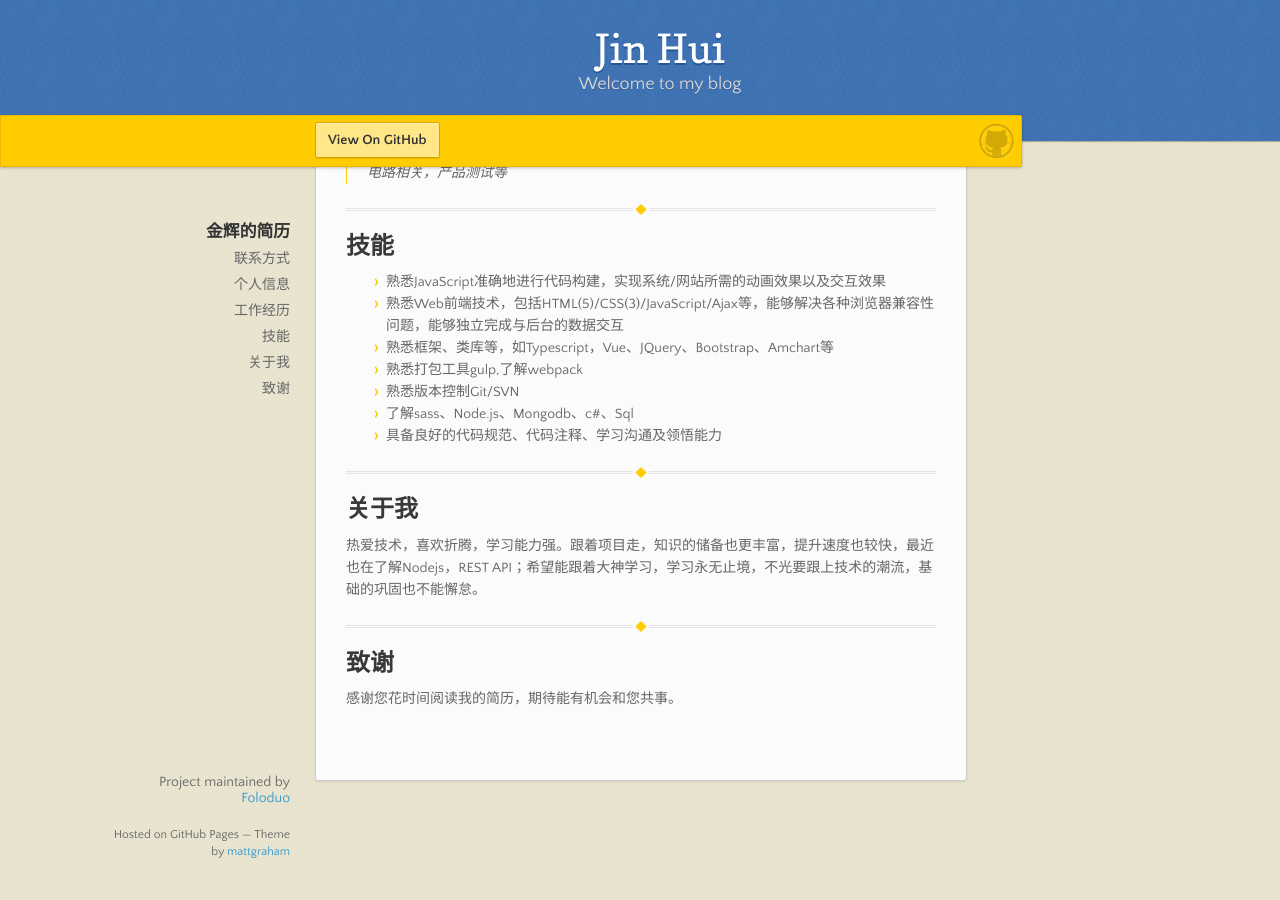
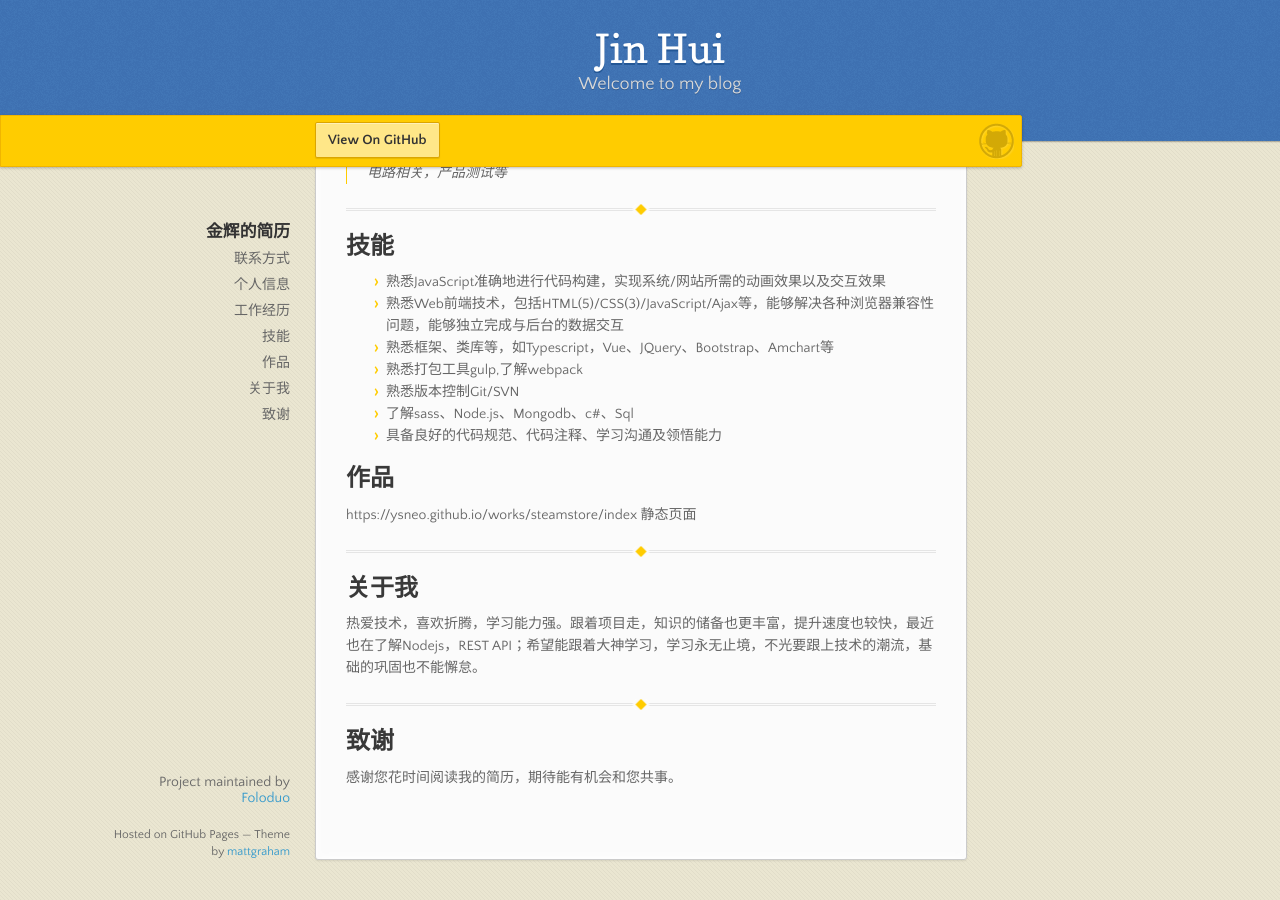
Before and after one commit to Foloduo/jincn.github.io, a Jekyll site: the page built from resume.md, in a window 1280 px wide and 900 px high, scrolled down 1051 px. Built offline with Jekyll 4.4.1, drawn with Linux system fonts in a browser that asks for light colours; nearby versions of some CDN libraries; our own code applies the rules of GitHub Pages for plain Markdown files.

Commit message:
update resume

```diff
--- a/resume.md
+++ b/resume.md
@@ -58,6 +58,8 @@ WeChat: toofirst
 * 了解sass、Node.js、Mongodb、c#、Sql
 * 具备良好的代码规范、代码注释、学习沟通及领悟能力
 
+## 作品
+https://ysneo.github.io/works/steamstore/index 静态页面
 
 ---
 
```
Also changed, not shown: 1 other file.
